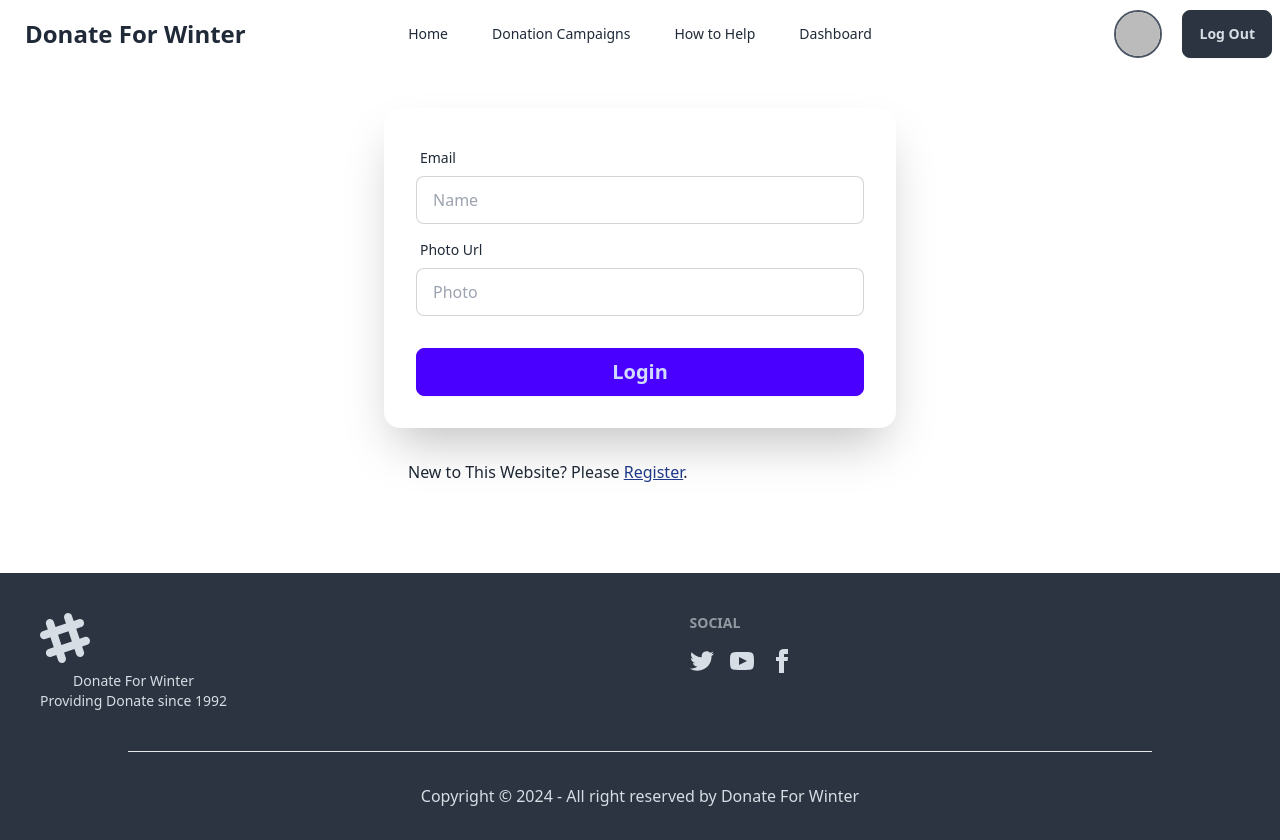
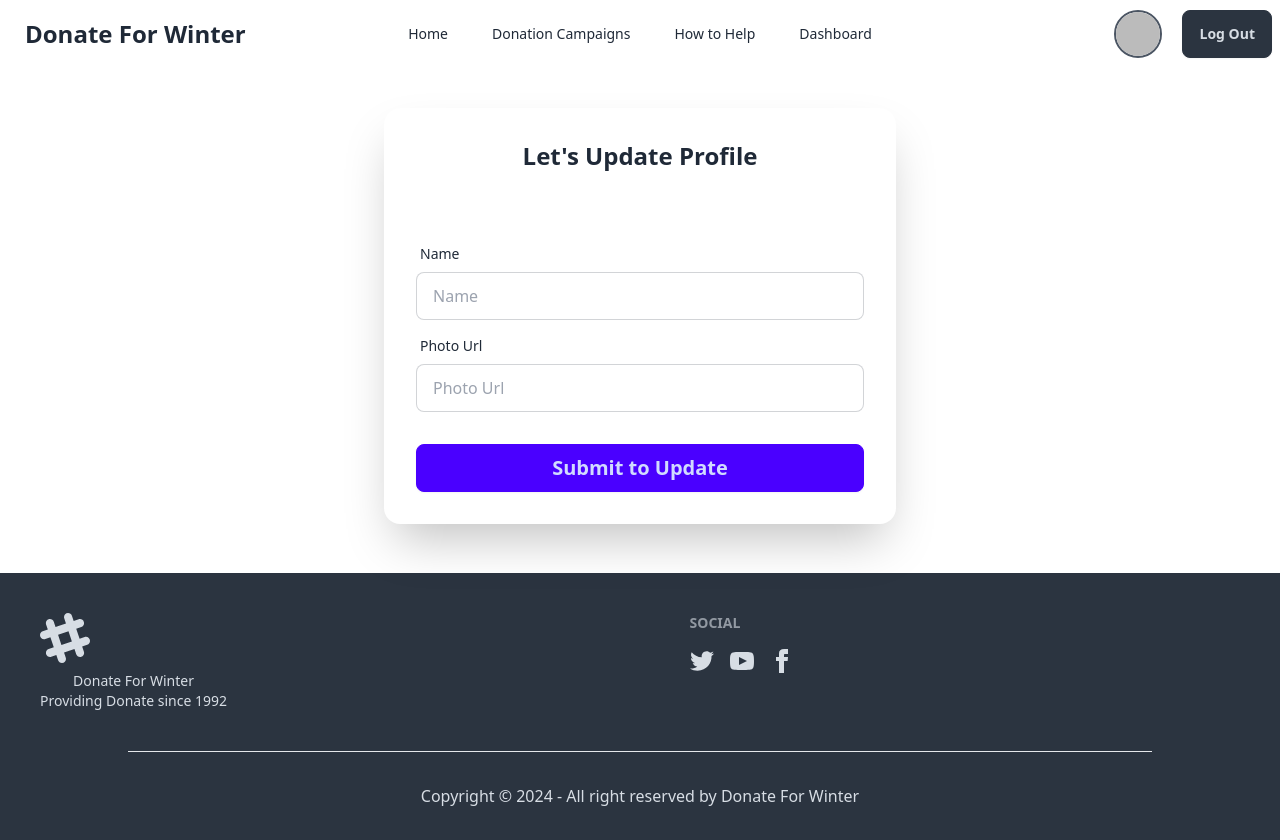
Before and after one commit to raselm282/donate-winter-10, a React (Vite) app: page /updateProfile in a window 1280 px wide. Built offline with nearby package versions, Linux system fonts and the light colour scheme; no server answers; sample sign-in values are in the browser's storage.

Commit message:
Update some correction

```diff
--- a/src/Pages/UpdateProfile.jsx
+++ b/src/Pages/UpdateProfile.jsx
@@ -25,10 +25,11 @@ const UpdateProfile = () => {
     return (
         <div className="max-w-lg mx-auto my-10">
       <div className="card bg-base-100 w-full shrink-0 shadow-2xl">
+      <p className="my-8 text-center text-2xl font-bold">Let's Update Profile</p>
         <form onSubmit={handleUpdateProfile} className="card-body">
           <div className="form-control">
             <label className="label">
-              <span className="label-text">Email</span>
+              <span className="label-text">Name</span>
             </label>
             <input
               type="text"
@@ -45,7 +46,7 @@ const UpdateProfile = () => {
             <input
               type="text"
               name="photo"
-              placeholder="Photo"
+              placeholder="Photo Url"
               className="input input-bordered"
               required
             />
@@ -71,18 +72,12 @@ const UpdateProfile = () => {
           </div>
           <div className="form-control mt-6">
             <button type="submit" className="btn btn-primary text-xl">
-              Login
+            Submit to Update
             </button>
           </div>
         </form>
       </div>
-      <p className="my-8 ml-6">
-        New to This Website? Please{" "}
-        <Link className="underline text-blue-900" to={"/register"}>
-          Register
-        </Link>
-        .
-      </p>
+
     </div>
     );
 };
```
